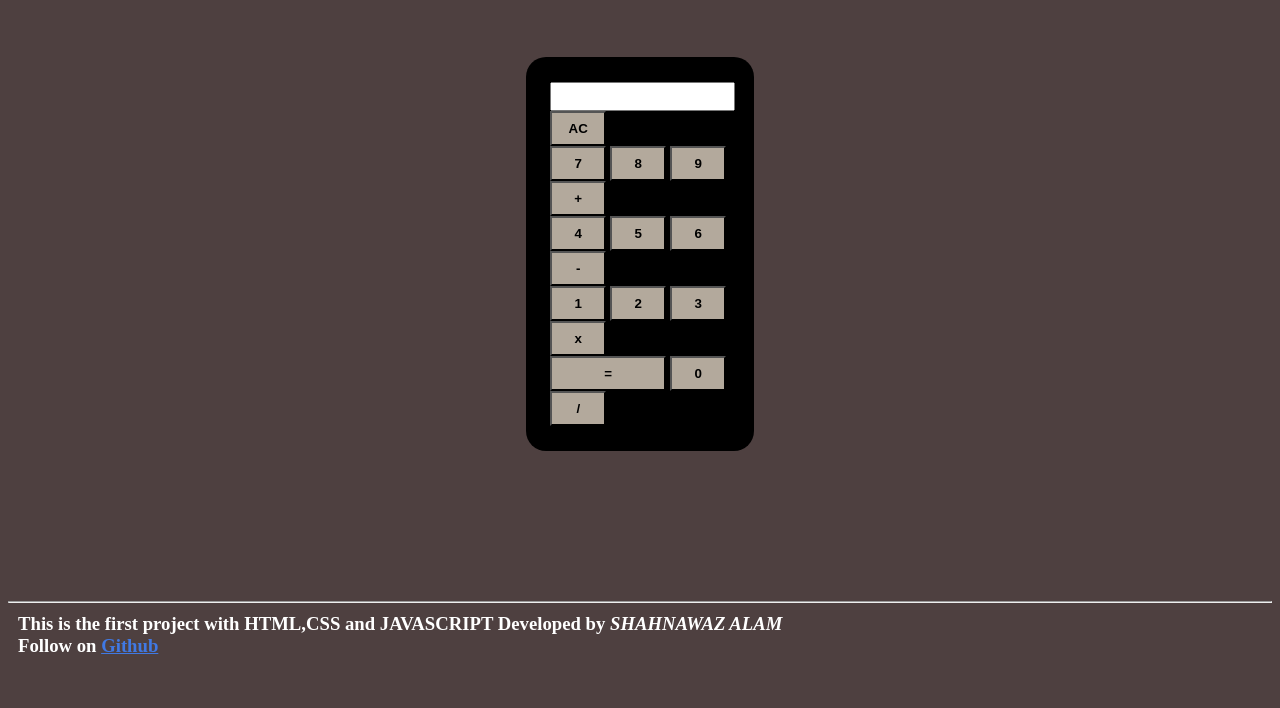
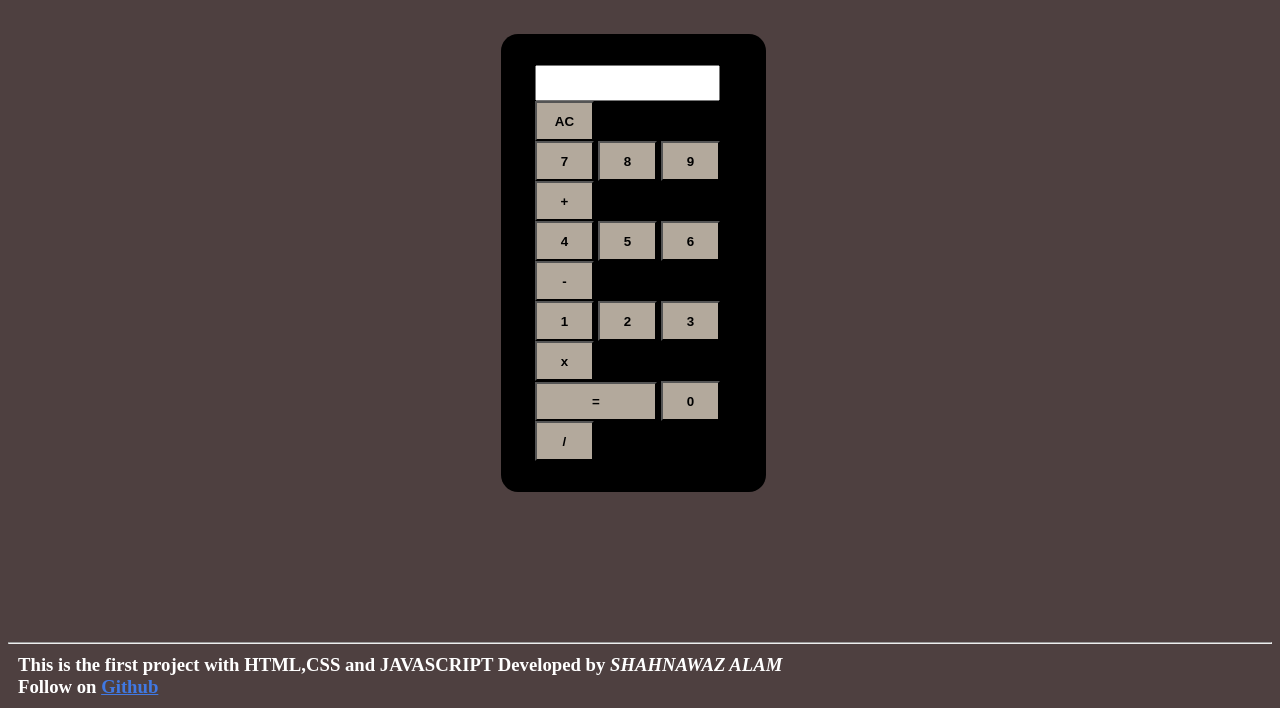
Before and after one commit to shahnawaz-alam37/Web-development, a plain HTML site: page project 1/div.html in a window 1280 px wide. Shown: the part 113-821 px from the top of the page. Before the commit the page ends 800 px from the top, so only its background shows below. Drawn offline with Linux system fonts and the light colour scheme.

Commit message:
improved button spaces

```diff
--- a/project 1/div.css
+++ b/project 1/div.css
@@ -1,15 +1,15 @@
 #equals{
-    width: 116px;
-    height: 35px;
-    background-color:rgb(179, 169, 156);
-    color:black;
+    width: 122px;
+    height: 39px;
+    background-color: rgb(179, 169, 156);
+    color: black;
     font-weight: bold;
 }
 #num{
-    width: 56px ;
-    height: 35px;
-    background-color:rgb(179, 169, 156);
-    color:black;
+    width: 59px;
+    height: 40px;
+    background-color: rgb(179, 169, 156);
+    color: black;
     font-weight: bold;
 }
 #num:hover{
@@ -21,16 +21,16 @@
     color: aliceblue;
 }
 #yput{
-    height: 23px;
+    height: 30px;
 }
 #cal{
     background-color: black;
-    padding: 25px 24px;
-    margin-left: 41%;
-    margin-right: 41%;
+    padding: 31px 34px;
+    margin-left: 39%;
+    margin-right: 40%;
     align-items: center;
-    margin-top: 60px;
-    border-radius: 20px;
+    margin-top: 37px;
+    border-radius: 17px;
 }
 body{
     background-color:rgb(78, 64, 64);
```
